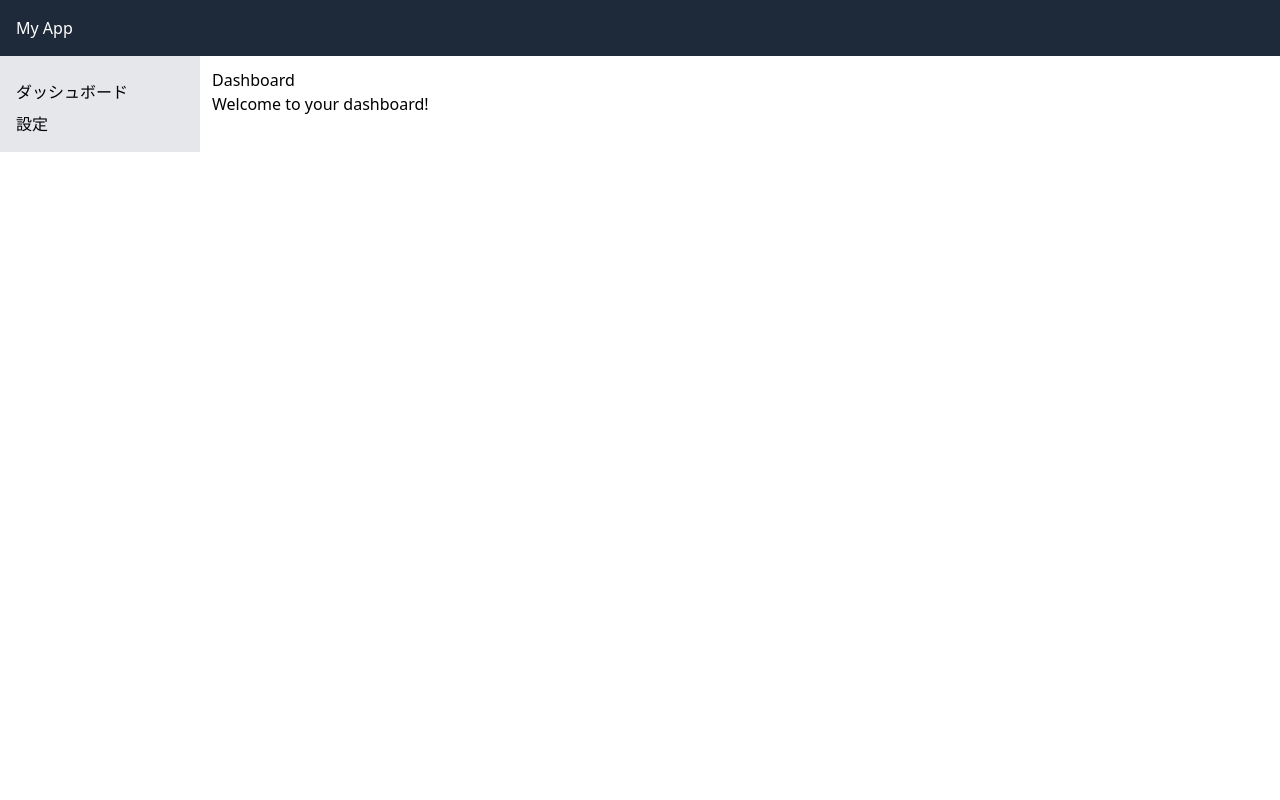
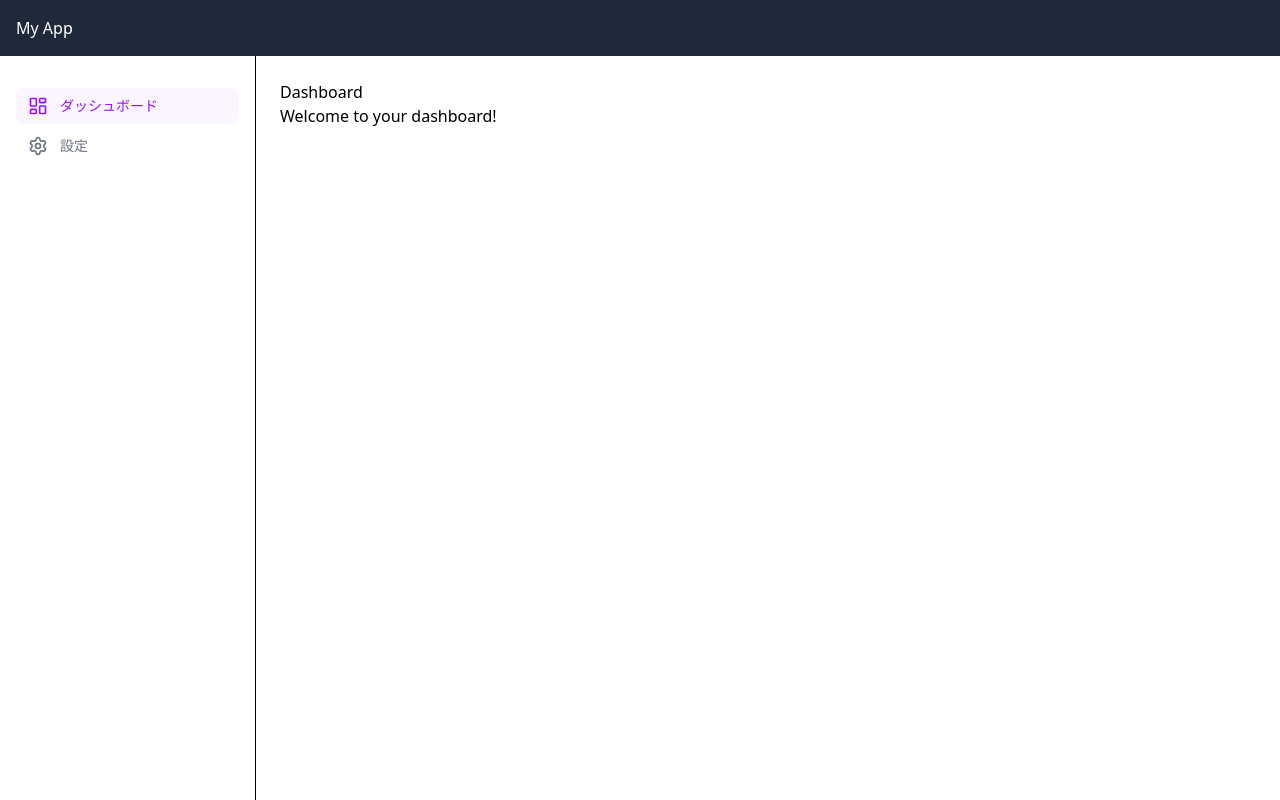
Before and after one commit to te578/web, a Next.js app: page /bashboard in a window 1280 px wide. Built offline with nearby package versions, Linux system fonts and the light colour scheme.

Commit message:
add create nav header

```diff
--- a/app/(menu)/layout.tsx
+++ b/app/(menu)/layout.tsx
@@ -1,31 +1,53 @@
+"use client";
+
 import Link from "next/link";
+import { usePathname } from "next/navigation";
+import { LayoutDashboard, Settings } from "lucide-react";
+
+const navItems = [
+    { href: "/bashboard", label: "ダッシュボード", icon: LayoutDashboard },
+    { href: "/settings", label: "設定", icon: Settings },
+];
 
 export default function MenuLayout({
     children,
 }: {
     children: React.ReactNode;
 }) {
+    const pathname = usePathname();
+
     return (
-        <>
+        <div className="flex min-h-screen flex-col">
             <header className="bg-gray-800 text-white p-4">
                 <h1>My App</h1>
             </header>
 
-            <div className="flex">
-                <nav className="flex-col bg-gray-200 p-4 w-50">
-                    <ul>
-                        <li className="mt-2">
-                            <Link href="/bashboard">ダッシュボード</Link>
-                        </li>
-                        <li className="mt-2">
-                            <Link href="/settings">設定</Link>
-                        </li>
+            <div className="flex flex-1">
+                <nav className="flex flex-col w-64 bg-white border-r p-4">
+                    <ul className="flex flex-col gap-1 mt-4">
+                        {navItems.map(({ href, label, icon: Icon }) => {
+                            const isActive = pathname === href;
+                            return (
+                                <li key={href}>
+                                    <Link
+                                        href={href}
+                                        className={`flex items-center gap-3 rounded-lg px-3 py-2 text-sm font-medium ${
+                                            isActive
+                                                ? "bg-purple-50 text-purple-600"
+                                                : "text-gray-500 hover:bg-gray-100"
+                                        }`}
+                                    >
+                                        <Icon size={20} />
+                                        {label}
+                                    </Link>
+                                </li>
+                            );
+                        })}
                     </ul>
                 </nav>
-                <main className="flex-1 p-3">
-                    {children}
-                </main>
+
+                <main className="flex-1 p-6">{children}</main>
             </div>
-        </>
+        </div>
     );
 }
```
